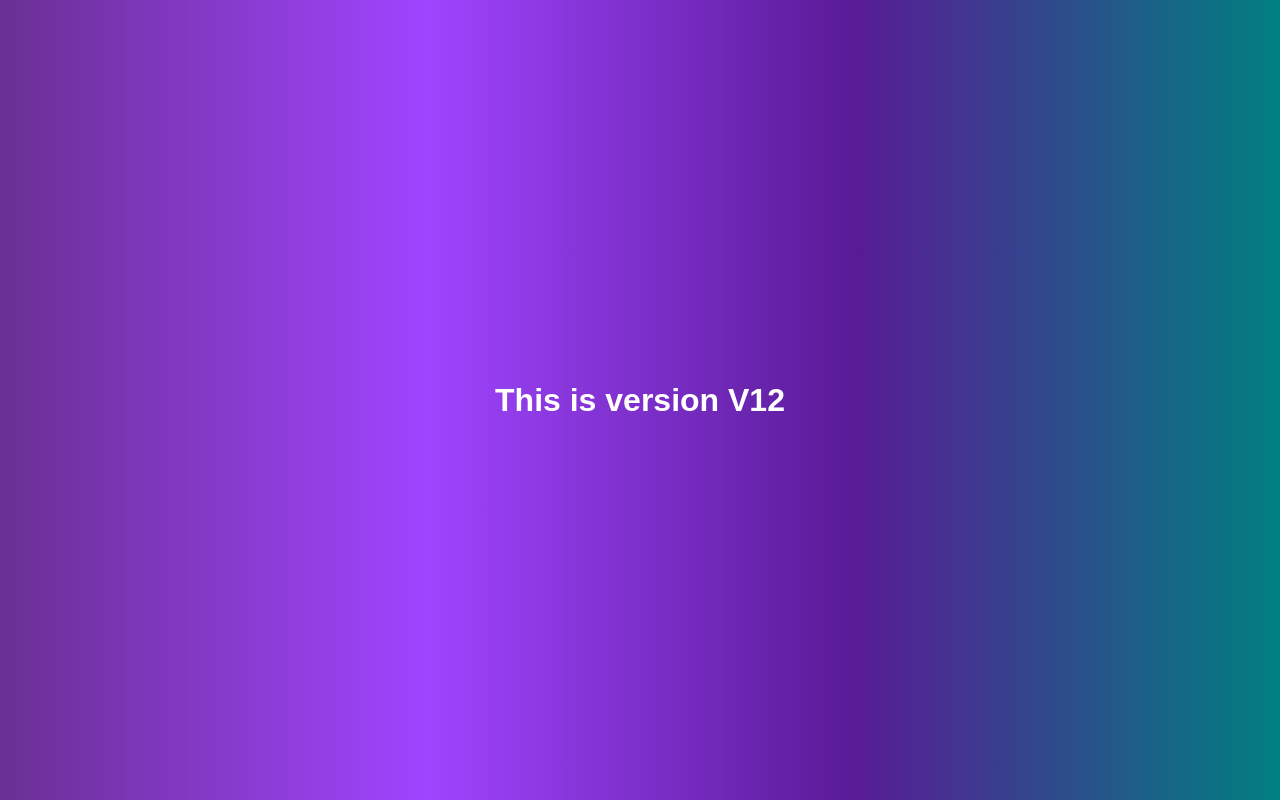
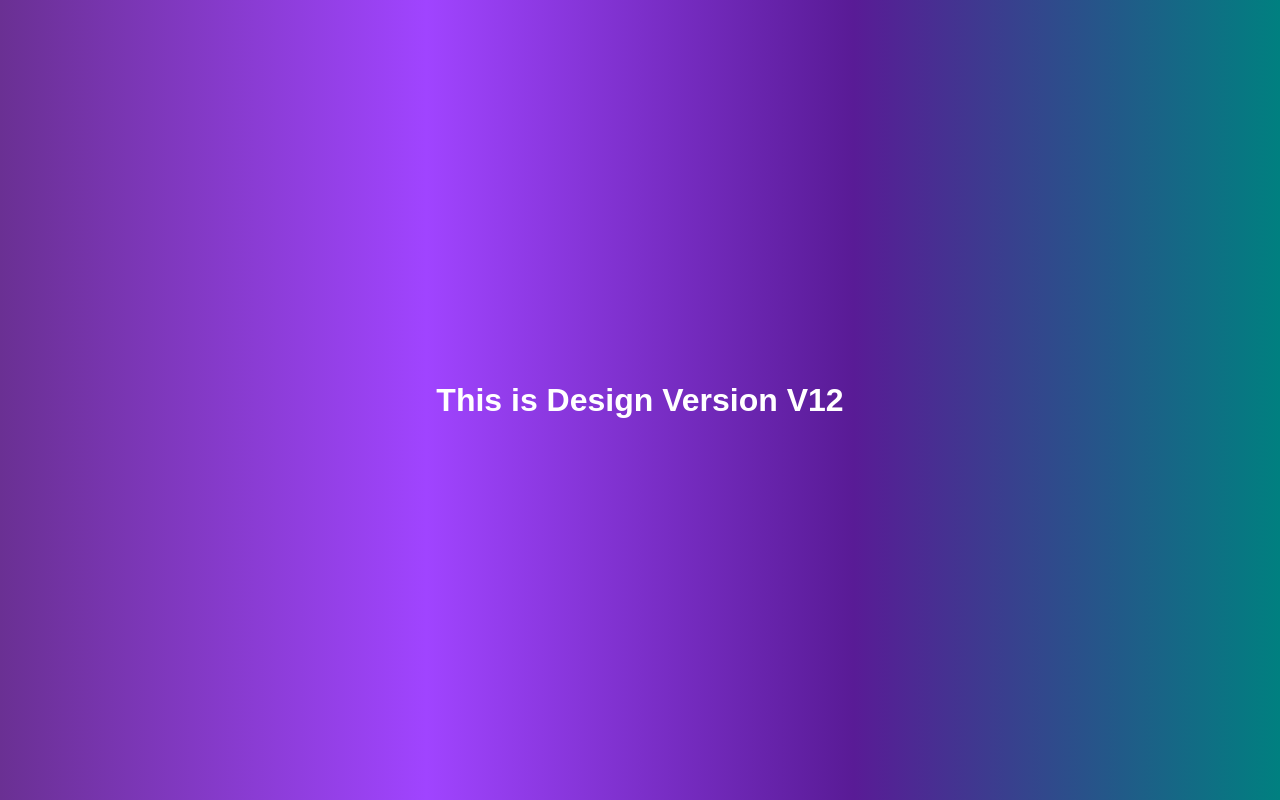
Before and after one commit to PPS-yrana/MyRepo, a plain HTML site: page index.html in a window 1280 px wide. Drawn offline with Linux system fonts and the light colour scheme.

Commit message:
Chnaged H1

```diff
--- a/index.html
+++ b/index.html
@@ -8,7 +8,7 @@
 </head>
 
 <body>
-    <h1> This is version V12</h1>
+    <h1> This is Design Version V12</h1>
 </body>
 
 </html>
```
